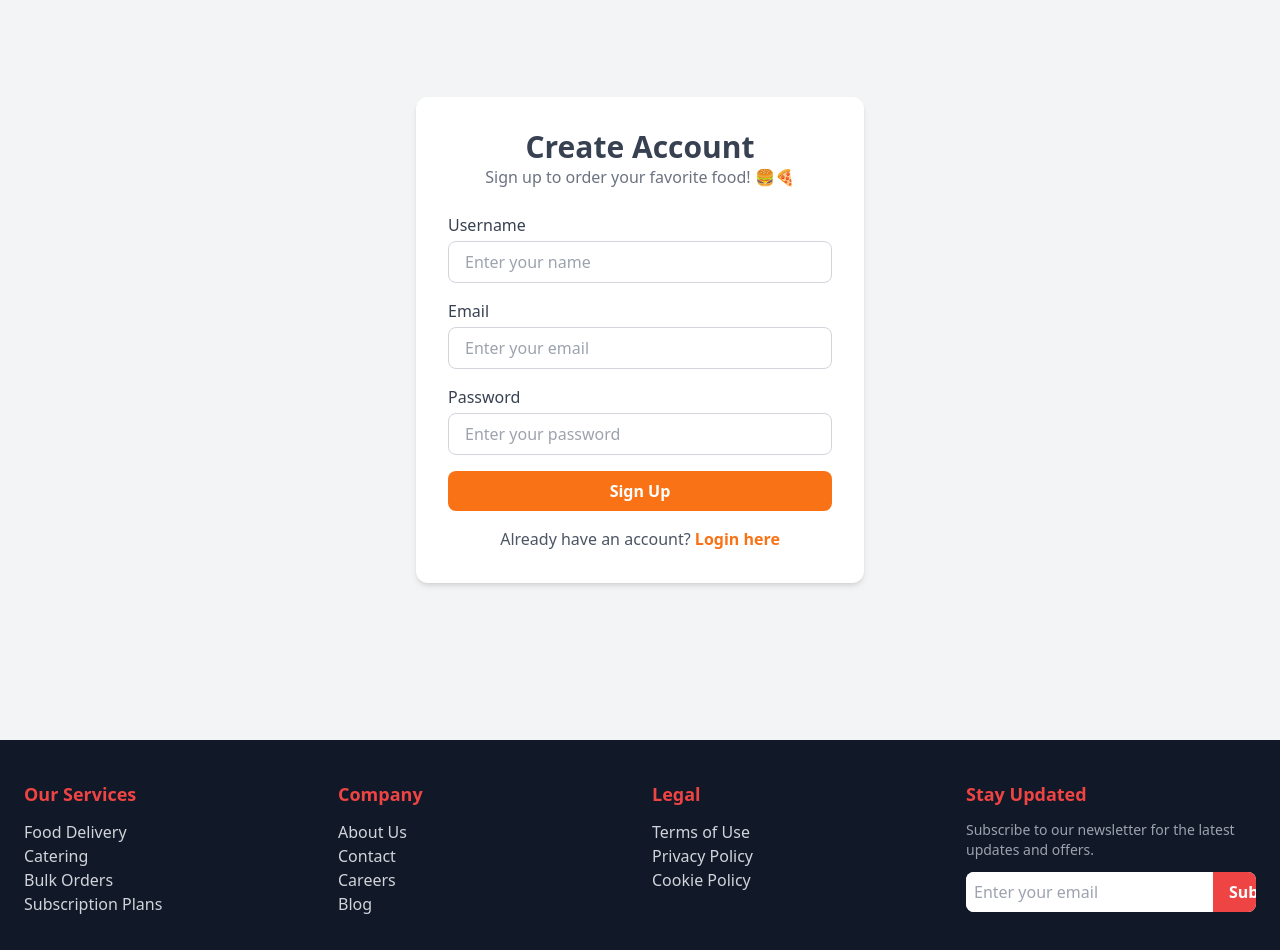
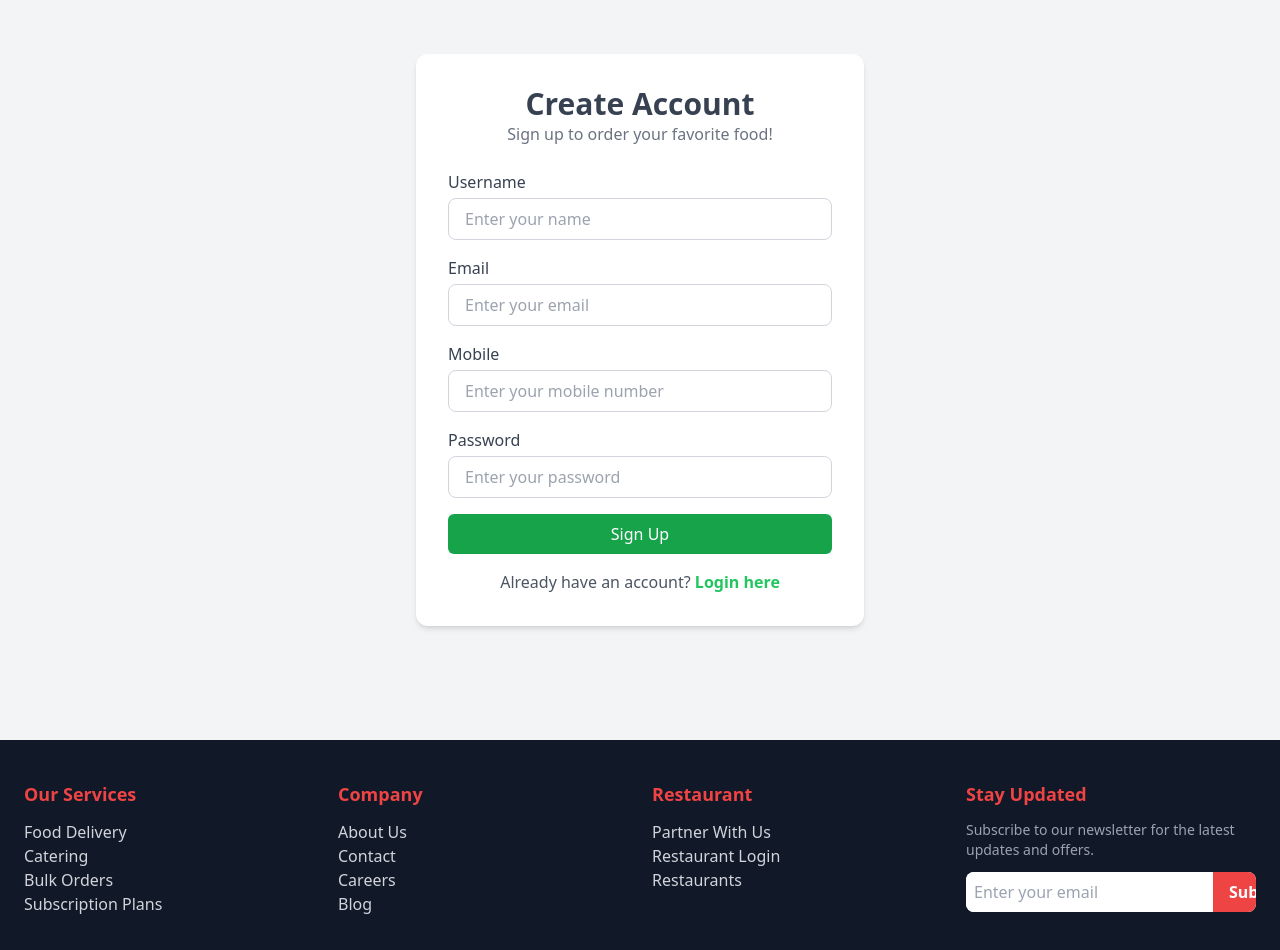
Before and after one commit to Fathima-Munnath/Final-Project, a React (Vite) app in the folder client/: page /signup in a window 1280 px wide. Shown: the part 140-1090 px from the top of the page. Built offline with nearby package versions, Linux system fonts and the light colour scheme; no server answers.

Commit message:
updation

```diff
--- a/client/src/components/restaurant/RestaurantHeader.jsx
+++ b/client/src/components/restaurant/RestaurantHeader.jsx
@@ -1,7 +1,7 @@
 import React from "react";
 import { useNavigate } from "react-router-dom";
 import { axiosInstance } from "../../config/AxiosInstance";
-import { Link } from "react-router-dom";
+//import { Link } from "react-router-dom";
 
 export const RestaurantHeader = () => {
   const navigate = useNavigate();
@@ -27,12 +27,11 @@ export const RestaurantHeader = () => {
             </svg>
           </button>
           <ul tabIndex={0} className="menu menu-sm dropdown-content bg-white rounded-lg shadow-md mt-3 w-52 p-2 z-[1]">
-            <li><a onClick={() => navigate("/")}>Home</a></li>
             <li><a onClick={() => navigate("/restaurant/dashboard")}>Dashboard</a></li>
             <li><a onClick={() => navigate("/restaurant/orders")}>Orders</a></li>
             <li><a onClick={() => navigate("/restaurant/addMenu")}>Add Menu</a></li>
             <li><a onClick={() => navigate("/restaurant/profile")}>Profile</a></li>
-            <li><Link to="restaurant/logout" onClick={handleLogOut}>Logout</Link></li>
+            <li><a onClick={handleLogOut}>Logout</a></li>
           </ul>
         </div>
       </div>
--- a/client/src/components/user/Footer.jsx
+++ b/client/src/components/user/Footer.jsx
@@ -24,10 +24,10 @@ const Footer = () => {
 
         {/* Legal */}
         <nav>
-          <h6 className="text-lg font-semibold text-red-500 mb-3">Legal</h6>
-          <Link to="/terms" className="block text-gray-300 hover:text-white">Terms of Use</Link>
-          <Link to="/privacy" className="block text-gray-300 hover:text-white">Privacy Policy</Link>
-          <Link to="/cookies" className="block text-gray-300 hover:text-white">Cookie Policy</Link>
+          <h6 className="text-lg font-semibold text-red-500 mb-3">Restaurant</h6>
+          <Link to="/restaurant/signup" className="block text-gray-300 hover:text-white">Partner With Us</Link>
+          <Link to="/restaurant/login" className="block text-gray-300 hover:text-white">Restaurant Login</Link>
+          <Link to="/cookies" className="block text-gray-300 hover:text-white">Restaurants</Link>
         </nav>
 
         {/* Newsletter */}
--- a/client/src/components/user/Header.jsx
+++ b/client/src/components/user/Header.jsx
@@ -16,7 +16,6 @@ const Header = () => {
           <Link to="/about" className="hover:underline">About</Link>
           <Link to="/menu" className="hover:underline">Menu</Link>
           <Link to="/login" className="hover:underline">Login</Link>
-          <Link to="restaurant/login" className="hover:underline">Restaurant Login</Link>
           <Link to="/signup" className="bg-white text-green-600 px-4 py-1 rounded-full hover:bg-gray-200 transition">
             Join Us
           </Link>
--- a/client/src/layout/UserLayout.jsx
+++ b/client/src/layout/UserLayout.jsx
@@ -9,14 +9,17 @@ import { clearUser, saveUser } from "../redux/features/userSlice";
 
 export const UserLayout = () => {
   const { isUserAuth } = useSelector((state) => state.user);
+  const { isRestaurantAuth } = useSelector((state) => state.restaurant);
   const dispatch = useDispatch();
   const location = useLocation();
-
   console.log("isUserAuth====", isUserAuth);
+  console.log("isRestAuth====", isRestaurantAuth);
 
   const checkUser = async () => {
     try {
       const response = await axiosInstance.get("/user/check-user");
+      console.log(response);
+
       dispatch(saveUser(response.data)); // Ensure proper user data is saved
     } catch (error) {
       dispatch(clearUser());
--- a/client/src/pages/shared/LoginPage.jsx
+++ b/client/src/pages/shared/LoginPage.jsx
@@ -12,6 +12,7 @@ export const Login = ({ role }) => {
     const navigate = useNavigate();
     const dispatch = useDispatch();
 
+    console.log("role is :"+ role );
     const user = role === "restaurant"
         ? {
             role: "restaurant",
@@ -92,7 +93,9 @@ export const Login = ({ role }) => {
                             New User? Sign up
                         </Link>
                     </div>
-                    <button className="btn btn-primary w-full">Login</button>
+                    <button className="w-full bg-green-600 text-white py-2 px-4 rounded-md hover:bg-green-700 transition">
+                        Login
+                    </button>
                 </form>
             </div>
         </div>
--- a/client/src/pages/shared/signupPage.jsx
+++ b/client/src/pages/shared/signupPage.jsx
@@ -4,14 +4,23 @@ import { axiosInstance } from "../../config/AxiosInstance";
 import { Link, useNavigate } from "react-router-dom";
 
 export const Signup = ({ role = "user" }) => {
-  const { register, handleSubmit } = useForm();
+  const { register, handleSubmit, formState: { errors }, } = useForm();
   const navigate = useNavigate();
 
   const onSubmit = async (data) => {
     try {
-      const response = await axiosInstance.post("/user/signup", data);
+      let response;
+      console.log(data);
+
+      if (role == "restaurant") {
+        response = await axiosInstance.post("/restaurant/signup", data);
+        navigate("/restaurant/dashboard");
+      }
+      else {
+        response = await axiosInstance.post("/user/signup", data);
+        navigate("/user/dashboard");
+      }
       console.log("Signup Success:", response);
-      navigate("/user/profile");
     } catch (error) {
       console.error("Signup Error:", error);
     }
@@ -21,7 +30,11 @@ export const Signup = ({ role = "user" }) => {
     <div className="flex items-center justify-center min-h-screen bg-gray-100 p-6">
       <div className="w-full max-w-md bg-white p-8 rounded-xl shadow-md">
         <h2 className="text-3xl font-bold text-center text-gray-700">Create Account</h2>
-        <p className="text-center text-gray-500 mb-6">Sign up to order your favorite food! 🍔🍕</p>
+        <p className="text-center text-gray-500 mb-6">
+            {role === "user" ?
+              "Sign up to order your favorite food! " :
+              "Sign up to manage your restaurant!"}
+        </p>
 
         <form className="space-y-4" onSubmit={handleSubmit(onSubmit)}>
           {/* Name Field */}
@@ -42,12 +55,35 @@ export const Signup = ({ role = "user" }) => {
             <input
               type="email"
               placeholder="Enter your email"
-              {...register("email")}
+              {...register("email", {
+                required: "Email is required",
+                pattern: {
+                  value: /^[a-zA-Z0-9._%+-]+@[a-zA-Z0-9.-]+\.[a-zA-Z]{2,4}$/,
+                  message: "Enter a valid email address",
+                },
+              })}
               className="w-full mt-1 px-4 py-2 border border-gray-300 rounded-lg focus:ring-2 focus:ring-orange-400 outline-none"
               required
             />
+            {errors.email && <p className="text-red-500 text-sm">{errors.email.message}</p>}
           </div>
-
+          <div>
+            <label className="block text-gray-700 font-medium">Mobile</label>
+            <input
+              type="text"
+              placeholder="Enter your mobile number"
+              {...register("mobile", {
+                required: "Mobile number is required",
+                pattern: {
+                  value: /^[0-9]{10}$/,
+                  message: "Enter a valid 10-digit mobile number",
+                },
+              })}
+              className="w-full mt-1 px-4 py-2 border border-gray-300 rounded-lg focus:ring-2 focus:ring-orange-400 outline-none"
+              required
+            />
+            {errors.mobile && <p className="text-red-500 text-sm">{errors.mobile.message}</p>}
+          </div>
           {/* Password Field */}
           <div>
             <label className="block text-gray-700 font-medium">Password</label>
@@ -61,14 +97,14 @@ export const Signup = ({ role = "user" }) => {
           </div>
 
           {/* Signup Button */}
-          <button className="w-full bg-orange-500 text-white font-semibold py-2 rounded-lg hover:bg-orange-600 transition">
+          <button className="w-full bg-green-600 text-white py-2 px-4 rounded-md hover:bg-green-700 transition">
             Sign Up
           </button>
 
           {/* Login Redirect */}
           <p className="text-center text-gray-600 mt-4">
             Already have an account?{" "}
-            <Link to="/login" className="text-orange-500 font-semibold hover:underline">
+            <Link to={role === "restaurant" ? "/restaurant/login" : "/login"} className="text-green-500 font-semibold hover:underline" >
               Login here
             </Link>
           </p>
--- a/client/src/routes/ProtectedRoute.jsx
+++ b/client/src/routes/ProtectedRoute.jsx
@@ -5,16 +5,14 @@ import { Outlet, useNavigate } from "react-router-dom";
 export const ProtectedRoute = () => {
     const { isUserAuth, userData } = useSelector((state) => state.user);
     console.log("isuserAuth=====", isUserAuth);
+
     // loading
 
+
     const navigate = useNavigate();
-
-    // useEffect(() => {
     if (!isUserAuth) {
         navigate("/login");
         return;
     }
-    // }, []);
-
     return <Outlet />;
 };
--- a/client/src/routes/ProtectedRouteRestaurant.jsx
+++ b/client/src/routes/ProtectedRouteRestaurant.jsx
@@ -3,14 +3,15 @@ import { useSelector } from "react-redux";
 import { Outlet, useNavigate } from "react-router-dom";
 
 export const ProtectedRouteRestaurant = () => {
-    const { isRestaurantAuth } = useSelector((state) => state.restaurant);
+    const { isRestaurantAuth, restaurantData } = useSelector((state) => state.restaurant);
+    console.log("isRestoAuth=====", isRestaurantAuth);
+
+    // loading
+
     const navigate = useNavigate();
-
-    useEffect(() => {
-        if (!isRestaurantAuth) {
-            navigate("/login");
-        }
-    }, [isRestaurantAuth, navigate]);  // Added dependencies
-
-    return isRestaurantAuth ? <Outlet /> : null; // Prevents rendering when not authenticated
+    if (!isRestaurantAuth) {
+        navigate("/restaurant/login");
+        return;
+    }
+    return <Outlet />;
 };
--- a/client/src/routes/Router.jsx
+++ b/client/src/routes/Router.jsx
@@ -13,9 +13,9 @@ import { ProtectedRoute } from "./ProtectedRoute";
 import { ProtectedRouteRestaurant } from "./ProtectedRouteRestaurant";
 import { Profile } from '../pages/user/Profile';
 import {AddMenu} from "../pages/restaurant/AddMenu";
-import Dashboard from "../pages/restaurant/Dashboard";
+import  Dashboard  from "../pages/restaurant/Dashboard";
 import RestaurantOrders from "../pages/restaurant/RestaurantOrders";
-import RestaurantProfile  from "../pages/restaurant/RestaurantProfile";
+import {RestaurantProfile}  from "../pages/restaurant/RestaurantProfile";
 
 const data = {};
 
```
Also changed, not shown: client/src/layout/RestaurantLayout.jsx (+2 -5 lines), client/src/pages/restaurant/RestaurantProfile.jsx (+43 -6 lines), client/src/pages/restaurant/Dashboard.jsx (line endings or trailing spaces).
